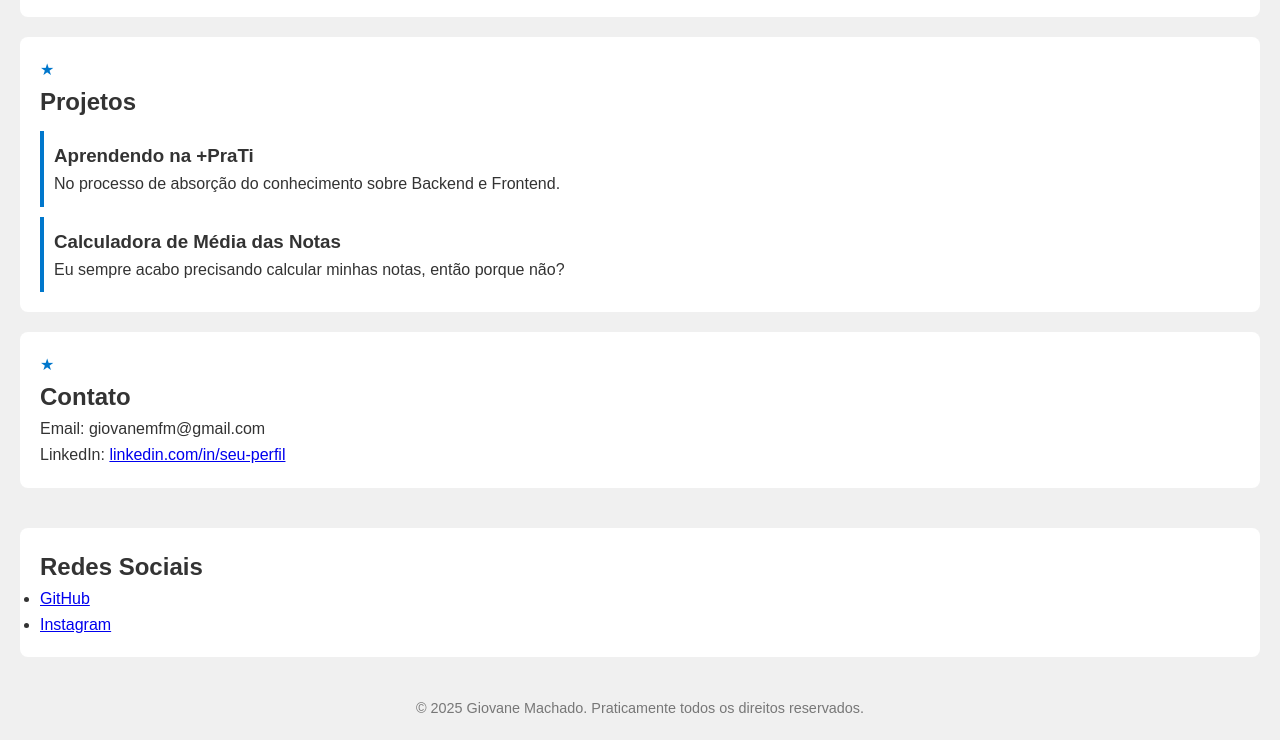
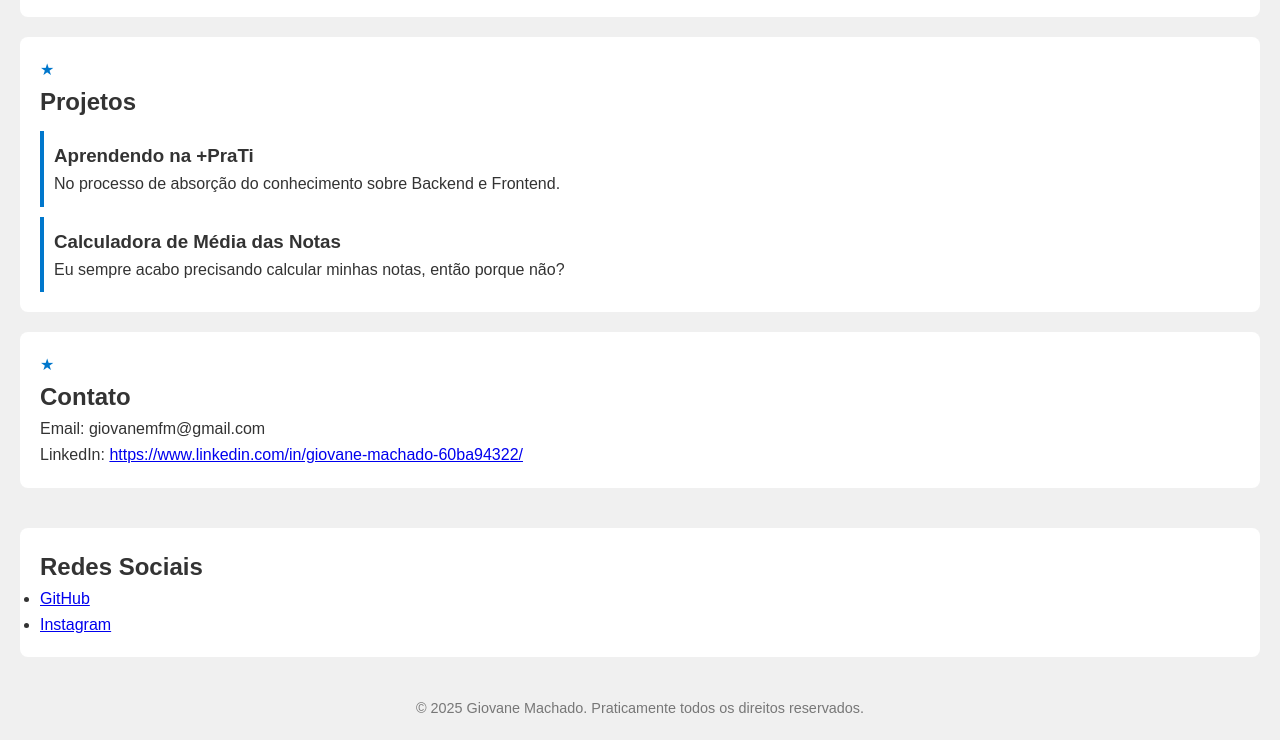
Before and after one commit to GiovaneMachaxe/Atividade-IV-PraTi, a plain HTML site: page perfil.html in a window 1280 px wide. Shown: the part 521-1261 px from the top of the page. Drawn offline with Linux system fonts and the light colour scheme.

Commit message:
Linkedin Update

```diff
--- a/perfil.html
+++ b/perfil.html
@@ -52,7 +52,7 @@
     <section id="contato">
       <h2>Contato</h2>
       <p>Email: giovanemfm@gmail.com</p>
-      <p>LinkedIn: <a href="https://linkedin.com/in/seu-perfil" target="_blank">linkedin.com/in/seu-perfil</a></p>
+      <p>LinkedIn: <a href="https://linkedin.com/in/seu-perfil" target="_blank">https://www.linkedin.com/in/giovane-machado-60ba94322/</a></p>
     </section>
   </main>
 
```
